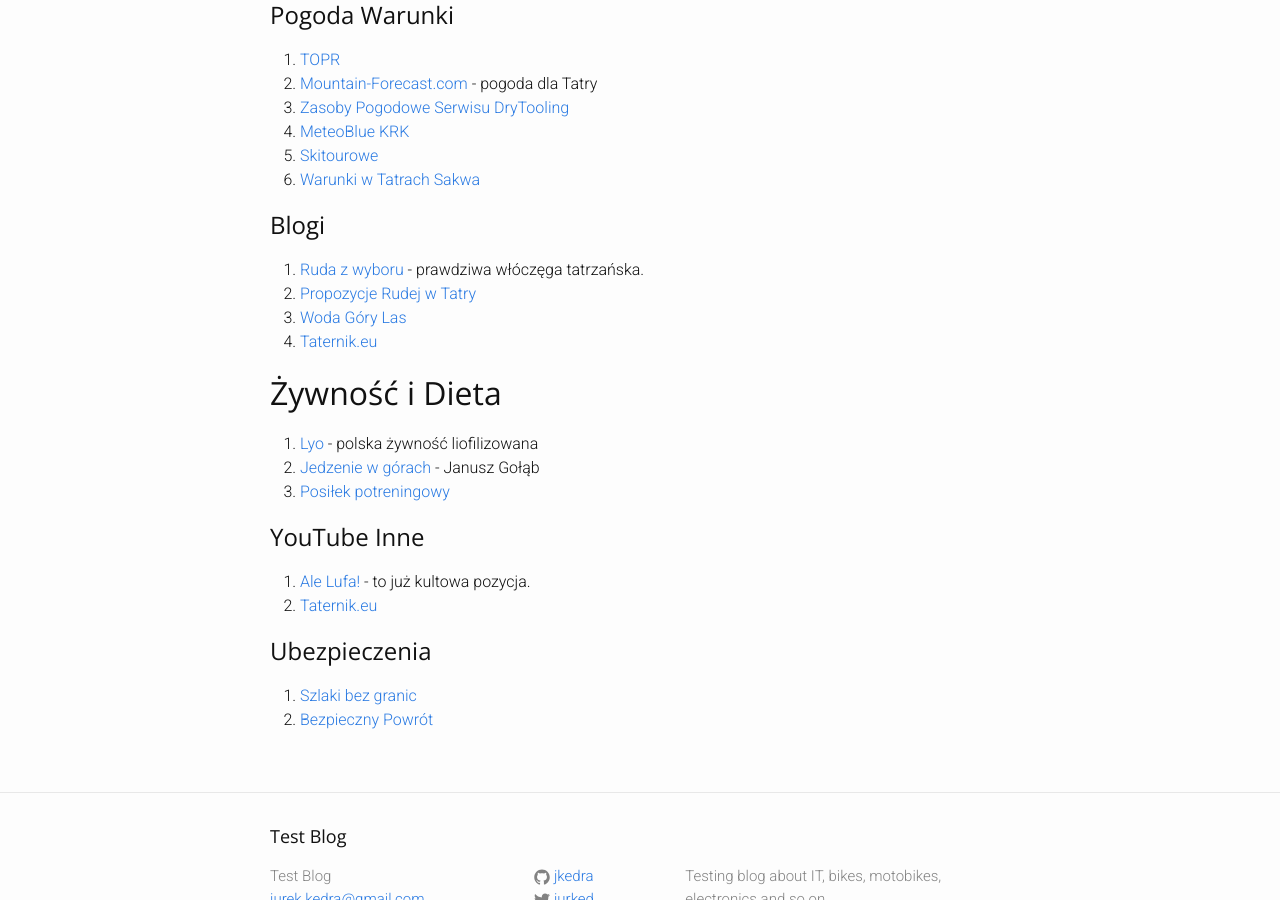
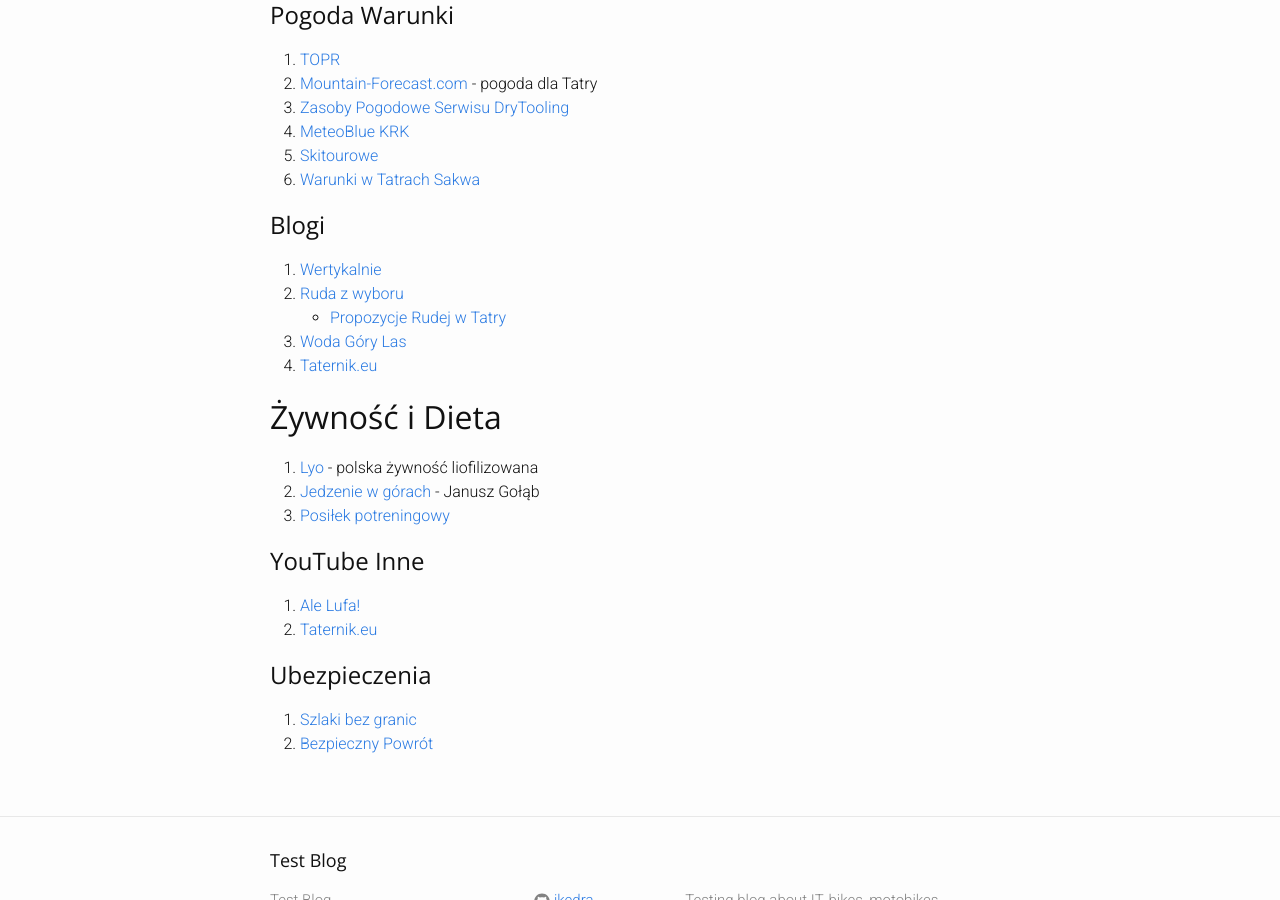
Before and after one commit to jkedra/jkedra.github.io, a Jekyll site: the page built from _climb/tatry.md, in a window 1280 px wide and 900 px high, scrolled down 1607 px. Built offline with Jekyll 4.4.1, drawn with Linux system fonts in a browser that asks for light colours.

Commit message:
wertykalnie + książki

```diff
--- a/_climb/tatry.md
+++ b/_climb/tatry.md
@@ -84,8 +84,9 @@
 
 # Blogi
 
-1. [Ruda z wyboru](http://www.rudazwyboru.pl/) - prawdziwa włóczęga tatrzańska.
-4. [Propozycje Rudej w Tatry](http://www.rudazwyboru.pl/2015/12/10-nawet-11-pomysow-na-szame-w-gorach.html)
+1. [Wertykalnie](https://wertykalnie.wordpress.com)
+1. [Ruda z wyboru](http://www.rudazwyboru.pl/)
+    * [Propozycje Rudej w Tatry](http://www.rudazwyboru.pl/2015/12/10-nawet-11-pomysow-na-szame-w-gorach.html)
 2. [Woda Góry Las](http://wodagorylas.pl/category/blog-turystyczny/)
 3. [Taternik.eu](http://taternik.eu/)
 
@@ -99,7 +100,7 @@
 
 # YouTube Inne
 
-1. [Ale Lufa!][alelufa] - to już kultowa pozycja.
+1. [Ale Lufa!][alelufa]
 2. [Taternik.eu](https://www.youtube.com/user/MrPawelt)
 
 # Ubezpieczenia
```
Also changed, not shown: _climb/gory_ksiazki.md (+4 -0 lines).
